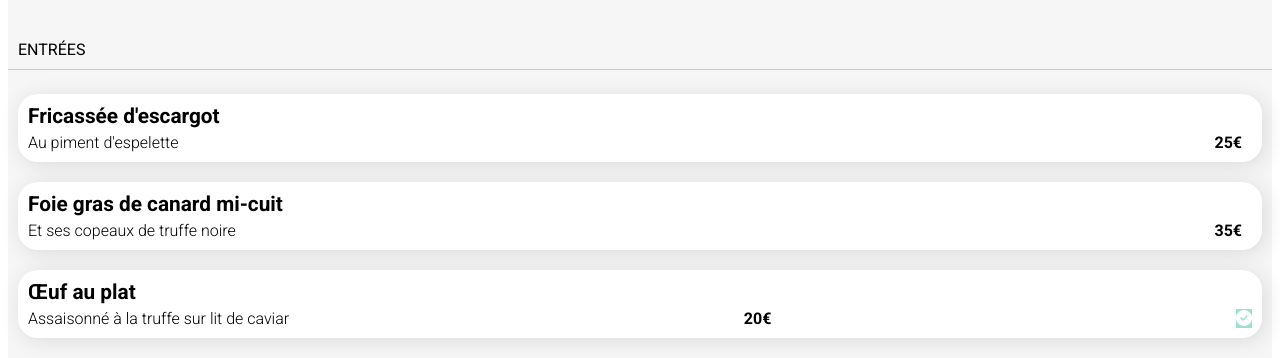
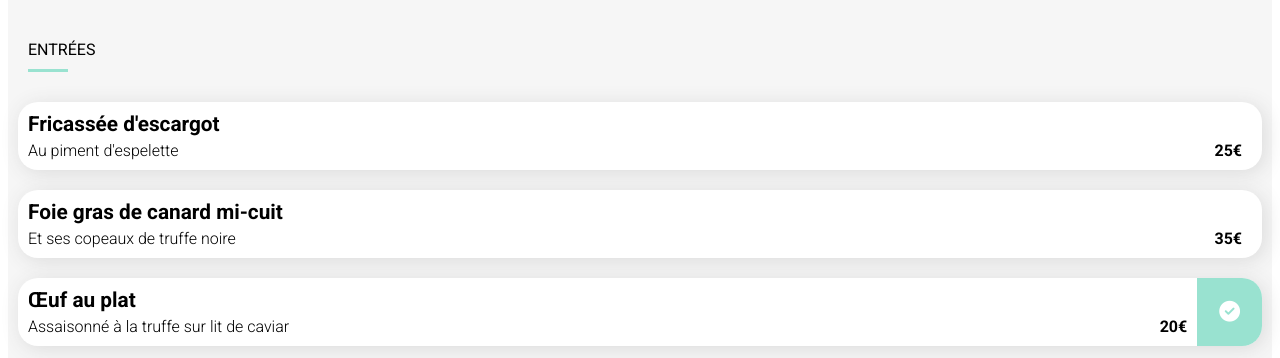
Before and after one commit to Juchri/JulietteChristain_3_04012020, a plain HTML site: page la-palette-du-gout.html in a window 1280 px wide. Shown: the part 397-755 px from the top of the page. Drawn offline with Linux system fonts and the light colour scheme; a web font is replaced by a local one.

Commit message:
pallete du goût ok

```diff
--- a/la-palette-du-gout.html
+++ b/la-palette-du-gout.html
@@ -34,6 +34,7 @@
         </div>
         <div class="category">
           <h2>Entrées</h2>
+          <hr>
           <a class="category__food" href="#">
             <h3>Fricassée d'escargot</h3>
             <div class="category__food__details">
@@ -50,22 +51,24 @@
               </div>
             </div>
           </a>
-          <a class="category__food" href="#">
+          <div class="category__food validated">
+            <a href="#" class="large">
               <h3>Œuf au plat</h3>
               <div class="category__food__details">
               Assaisonné à la truffe sur lit de caviar
                 <div class="category__food__details__price">
                 20€
                 </div>
+              </div>
+            </a>
             <div class="category__food__details__price--validated">
               <i class="fas fa-check-circle"></i>
             </div>
           </div>
-          </a>
-        </div>
 
         <div class="category">
           <h2>Plats</h2>
+          <hr>
           <a class="category__food" href="#">
             <h3>Filet de boeuf aux herbes</h3>
             <div class="category__food__details">
@@ -95,6 +98,7 @@
 
         <div class="category">
           <h2>Desserts</h2>
+          <hr>
           <a class="category__food" href="#">
             <h3>Paris-Brest</h3>
             <div class="category__food__details">
--- a/sass/pages/_menus.scss
+++ b/sass/pages/_menus.scss
@@ -1,3 +1,4 @@
+
 article{
     display:flex;
     flex-direction:column;
@@ -39,19 +40,8 @@ article{
             color: black;
             font-weight: 400;
             font-size: 1em;
-                /*h2::after {
-                content:'';
-                position:absolute;
-                width:150px;
-                height:1px;
-                background:#000;
-                bottom:0;
-                left:0;
-                right:0;
-                margin:auto;
-                }*/
-            border-bottom: solid 1px $colour-tertiary;
-            padding-bottom: 10px;
+            padding-left: 20px;
+            margin-bottom: 0;
             }
             &--active{
                 display:none;
@@ -66,7 +56,6 @@ article{
             box-shadow: 3px 3px 20px #dbdbdb;
             &__details {
                 display:flex;
-                position: row;
                 justify-content: space-between;
                 font-weight: 300;
                 padding-top: 5px;
@@ -76,6 +65,11 @@ article{
                     &--validated {
                         background-color: $colour-tertiary;
                         color: white;
+                        border-radius: 0 20px 20px 0;
+                        padding: 22px;
+                        margin: -20px -10px -20px -20px;
+                        align-self: center;
+                        font-size: 1.3em;
                     }
                 }
             }
@@ -86,3 +80,27 @@ article{
 {
    margin: 30px 0 40px 0;
 }
+
+.validated
+{
+  display:flex;
+  flex-direction: row;
+  justify-content: space-between;
+}
+
+.large
+{
+   flex-grow: 1;
+   margin-right: 20px;
+  }
+
+hr {
+    height: 3px;
+    width: 40px;
+    border: none;
+    background-color: $colour-tertiary;
+    color: $colour-tertiary;
+    overflow: visible;
+    text-align: left;
+    margin: 10px 0 20px 20px;
+}
```
Also changed, not shown: style.css, 1 other file. Lines whose indentation alone changed are shown as unchanged.
